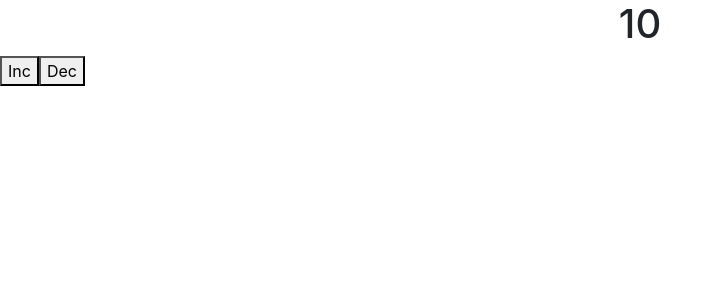
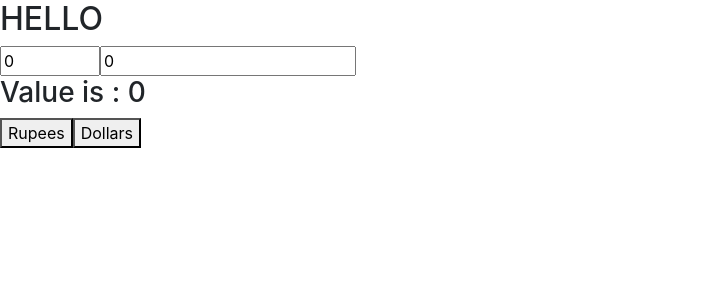
Before and after one commit to Divy97/React-Hooks, a React (Create React App) app: page / in a window 1280 px wide. Shown: the top 300 px of the page, without its empty margins (0-722 px from the left). Built offline with nearby package versions, Linux system fonts and the light colour scheme.

Commit message:
useRef is Done

```diff
--- a/src/App.js
+++ b/src/App.js
@@ -2,7 +2,7 @@
 // import UseEffectHook from './hooks/UseEffectHook';
 // import UseRefHook from './hooks/UseRefHook';
 // import UseStateHook from './hooks/UseStateHook';
-
+import UseRef from './hooks/UseRef';
 
 // import ChallengeOne from './challenge/ChallengeOne'
 // import ChallengeThree from './challenge/ChallengeThree'
@@ -12,7 +12,7 @@
 // import ChallengeSix from './challenge/ChallengeSix';
 // import ChallengeSeven from './challenge/ChallengeSeven';
 // import ChallengeEight from './challenge/ChallengeEight';
-import ChallengeNine from './challenge/ChallengeNine';
+// import ChallengeNine from './challenge/ChallengeNine';
 const App = () => {
   return (
     <div>
@@ -28,7 +28,11 @@
       {/* <ChallengeSix /> */}
       {/* <ChallengeSeven /> */}
       {/* <ChallengeEight /> */}
-      <ChallengeNine />
+      {/* <ChallengeNine /> */}
+
+
+
+      <UseRef />
     </div>
   )
 }
--- /dev/null
+++ b/src/hooks/UseRef.jsx
@@ -0,0 +1,49 @@
+import React, { useState, useRef } from "react";
+
+const UseRef = () => {
+  const [myNum, setMyNum] = useState(0);
+
+  const inputOne = useRef();
+  const inputTwo = useRef();
+
+  const getNumBox = () => {
+    console.log("Hello");
+    console.log(inputOne.current);
+    inputOne.current.style.width = "500px";
+    inputTwo.current.style.width = "100px";
+  };
+
+  const getTextBox = () => {
+    console.log("Bye");
+    console.log(inputTwo.current);
+    inputOne.current.style.width = "100px";
+    inputTwo.current.style.width = "500px";
+  };
+
+  return (
+    <>
+      <h2>HELLO</h2>
+      <input
+        ref={inputOne}
+        type="number"
+        value={myNum}
+        onChange={(e) => setMyNum(e.target.value)}
+        style={{width: "100px"}}
+      />
+
+      <input
+        ref={inputTwo}
+        type="text"
+        value={myNum}
+        onChange={(e) => setMyNum(e.target.value)}
+      />
+
+      <h3>Value is : {myNum}</h3>
+
+      <button onClick={() => getNumBox()}>Rupees</button>
+      <button onClick={() => getTextBox()}>Dollars</button>
+    </>
+  );
+};
+
+export default UseRef;
```
